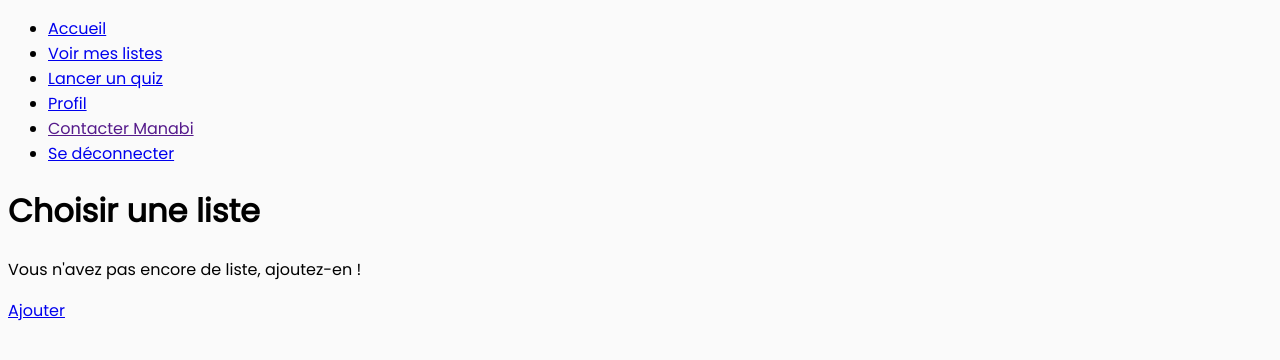
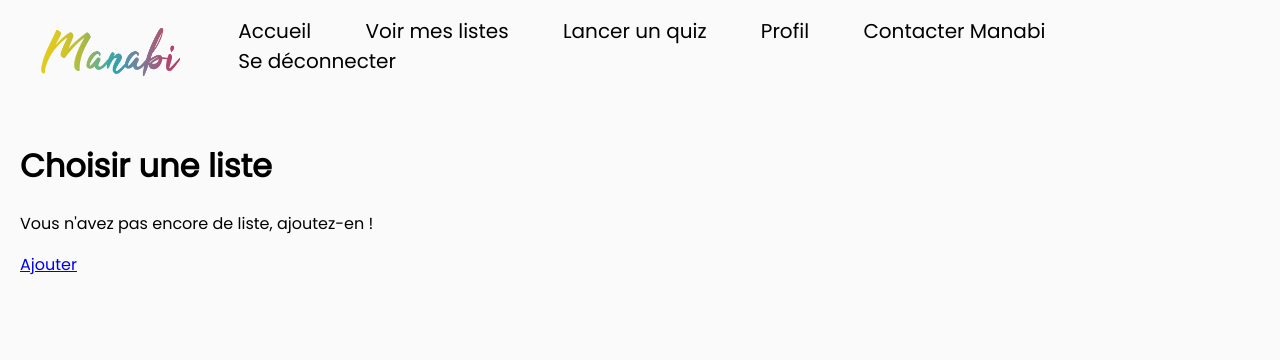
Before and after one commit to Dumorya/Manabi-Symfony, a Symfony app: template templates/quiz/wordslist.html.twig in a window 1280 px wide. Shown: the top 360 px of the page. Run offline with Twig, Linux system fonts and the light colour scheme; the template is opened without the code that fills it, so the values that code supplies are empty; some libraries are stand-ins or nearby versions.

Commit message:
design ++ et début formulaire multi step quiz

```diff
--- a/config/bundles.php
+++ b/config/bundles.php
@@ -15,4 +15,5 @@ return [
     Symfony\Bundle\MakerBundle\MakerBundle::class => ['dev' => true],
     Symfony\Bundle\WebServerBundle\WebServerBundle::class => ['dev' => true],
     Doctrine\Bundle\FixturesBundle\DoctrineFixturesBundle::class => ['dev' => true, 'test' => true],
+    Craue\FormFlowBundle\CraueFormFlowBundle::class => ['all' => true],
 ];
--- a/config/services.yaml
+++ b/config/services.yaml
@@ -4,7 +4,7 @@
 # Put parameters here that don't need to change on each machine where the app is deployed
 # https://symfony.com/doc/current/best_practices/configuration.html#application-related-configuration
 parameters:
-    locale: 'en'
+    locale: 'fr'
 
 services:
     # default configuration for services in *this* file
@@ -26,3 +26,7 @@ services:
 
     # add more service definitions when explicit configuration is needed
     # please note that last definitions always *replace* previous ones
+
+    App\Form\:
+            resource: '../src/Form/*'
+            autoconfigure: true
--- a/public/css/style.css
+++ b/public/css/style.css
@@ -5,6 +5,7 @@ body
     overflow:hidden;
     background-color: #FAFAFA;
     font-family: 'Poppins', sans-serif;
+    margin: 0 20px 0 20px;
 }
 
 .planet
@@ -123,7 +124,7 @@ body
     padding: 0px 50px 30px 50px;
 }
 
-.firstForm > form > div > input.form-control
+.firstForm > form > div > input
 {
     padding: 15px 0px;
     border-radius: 40px;
@@ -152,25 +153,160 @@ body
     }
 }
 
-/* register page */
+/* registration page */
+
+.flex
+{
+    display: flex;
+    align-items: center;
+}
+
+.flexForm, .homeButtons
+{
+    display: flex;
+    flex-direction: column;
+    margin-left: 150px;
+    align-items: center;
+}
+
+.registerImage
+{
+    position: relative;
+}
 
 .registerImage > img
 {
-    width: 40%;
+    width: 100%;
     height: auto;
+    margin-left: 100px;
+}
+
+.registerImage > p
+{
+    position: absolute;
+    left: 70%;
+    bottom: 40%;
+    font-size: 3em;
+    color: white;
+    transform: translate(-50%, 50%);
+    width: 100%;
 }
 
 .registerForm
 {
-    width: 25%;
+    width: 100%;
     border-radius: 40px;
     background-color: white;
     box-shadow: 23px 23px 26px -11px rgba(0,0,0,0.2);
     padding: 50px 30px;
     margin-bottom: 50px;
+}
 
-    position: absolute; /* postulat de départ */
-    top: 50%;
-    left: 60%; /* à 50%/50% du parent référent */
-    transform: translate(-10%, -50%);
+.registerForm > h1
+{
+    padding-left: 50px;
 }
+
+.registerLogo > img
+{
+    width: 300px;
+}
+
+.backLink
+{
+    text-decoration: none;
+    color: black;
+    font-size: 20px;
+    transition: all 0.3s ease-out;
+}
+
+.backLink:hover
+{
+    color: #B63966;
+    transition: all 0.3s ease-out;
+}
+
+/* navbar */
+
+.navbar
+{
+    display: flex;
+    align-items: flex-end;
+    margin-bottom: 50px;
+}
+
+.navbar > ul > li
+{
+    display: inline-block;
+}
+
+.navbar > ul > li > a
+{
+    text-decoration: none;
+    margin-right: 50px;
+    font-size: 20px;
+    color: black;
+    transition: all 0.3s ease-out;
+}
+
+.navbar > ul > li > a:hover
+{
+    color: #B63966;
+    transition: all 0.3s ease-out;
+}
+
+.navbar > img
+{
+    height: 80px;
+    width: auto;
+}
+
+/* homepage */
+
+.homePlanet
+{
+    width: 40%;
+}
+
+.homeImages
+{
+    display: flex;
+    align-items: center;
+}
+
+.homeButtons
+{
+    display: flex;
+    align-items: stretch;
+    justify-content: space-between;
+}
+
+.homeButtons > a
+{
+    padding: 80px 100px;
+    color: white;
+    font-size: 2em;
+    text-align: center;
+    text-decoration: none;
+    width: 300px;
+    border-radius: 10px;
+    box-shadow: 0 3px 6px rgba(0,0,0,0.2) ;
+}
+
+.homeButtons > a:first-child
+{
+    border: 1px solid #E9BC27;
+    background-color: #E9BC27;
+}
+
+.homeButtons > a:nth-child(2)
+{
+    border: 1px solid #35A5AA;
+    background-color: #35A5AA;
+}
+
+.homeButtons > a:last-child
+{
+    border: 1px solid #B63966;
+    background-color: #B63966;
+}
--- a/src/Kernel.php
+++ b/src/Kernel.php
@@ -2,6 +2,7 @@
 
 namespace App;
 
+use Craue\FormFlowBundle\CraueFormFlowBundle;
 use Symfony\Bundle\FrameworkBundle\Kernel\MicroKernelTrait;
 use Symfony\Component\Config\Loader\LoaderInterface;
 use Symfony\Component\Config\Resource\FileResource;
@@ -21,6 +22,7 @@ class Kernel extends BaseKernel
         foreach ($contents as $class => $envs) {
             if ($envs[$this->environment] ?? $envs['all'] ?? false) {
                 yield new $class();
+                new CraueFormFlowBundle();
             }
         }
     }
--- a/templates/base.html.twig
+++ b/templates/base.html.twig
@@ -4,8 +4,10 @@
     <meta charset="UTF-8">
     <link rel="icon" type="image/x-icon" href="{{ asset('favicon.ico') }}" />
     <link rel="stylesheet" href="{{ asset('css/style.css') }}" />
+    <link type="text/css" rel="stylesheet" href="{{ asset('bundles/craueformflow/css/buttons.css') }}" />
     <link href="https://fonts.googleapis.com/css?family=Poppins&display=swap" rel="stylesheet">
     <title>{% block title %}Welcome!{% endblock %}</title>
+    <script src="https://kit.fontawesome.com/97f34d6c2d.js"></script>
     {% block stylesheets %}{% endblock %}
 </head>
 <body>
--- a/templates/default/_navbar.html.twig
+++ b/templates/default/_navbar.html.twig
@@ -1,4 +1,5 @@
-<nav>
+<nav class="navbar">
+    <img src="{{ asset('images/logo_manabi.png') }}" alt="logo Manabi"/>
     <ul>
         <li><a href="{{ path('homepage') }}">Accueil</a></li>
         <li><a href="{{ path('words_list') }}">Voir mes listes</a></li>
```
Also changed, not shown: src/Form/QuizFlow.php (added, +35 -0 lines), src/Form/QuizQuestion1Form.php (added, +29 -0 lines), src/Form/QuizQuestion2Form.php (added, +29 -0 lines), templates/default/homepage.html.twig (+13 -3 lines), templates/quiz/quiz.html.twig (+23 -3 lines), templates/registration/register.html.twig (+9 -5 lines), public/images/avions_accueil.png (added), public/images/creer_compte.png, 2 other files.
